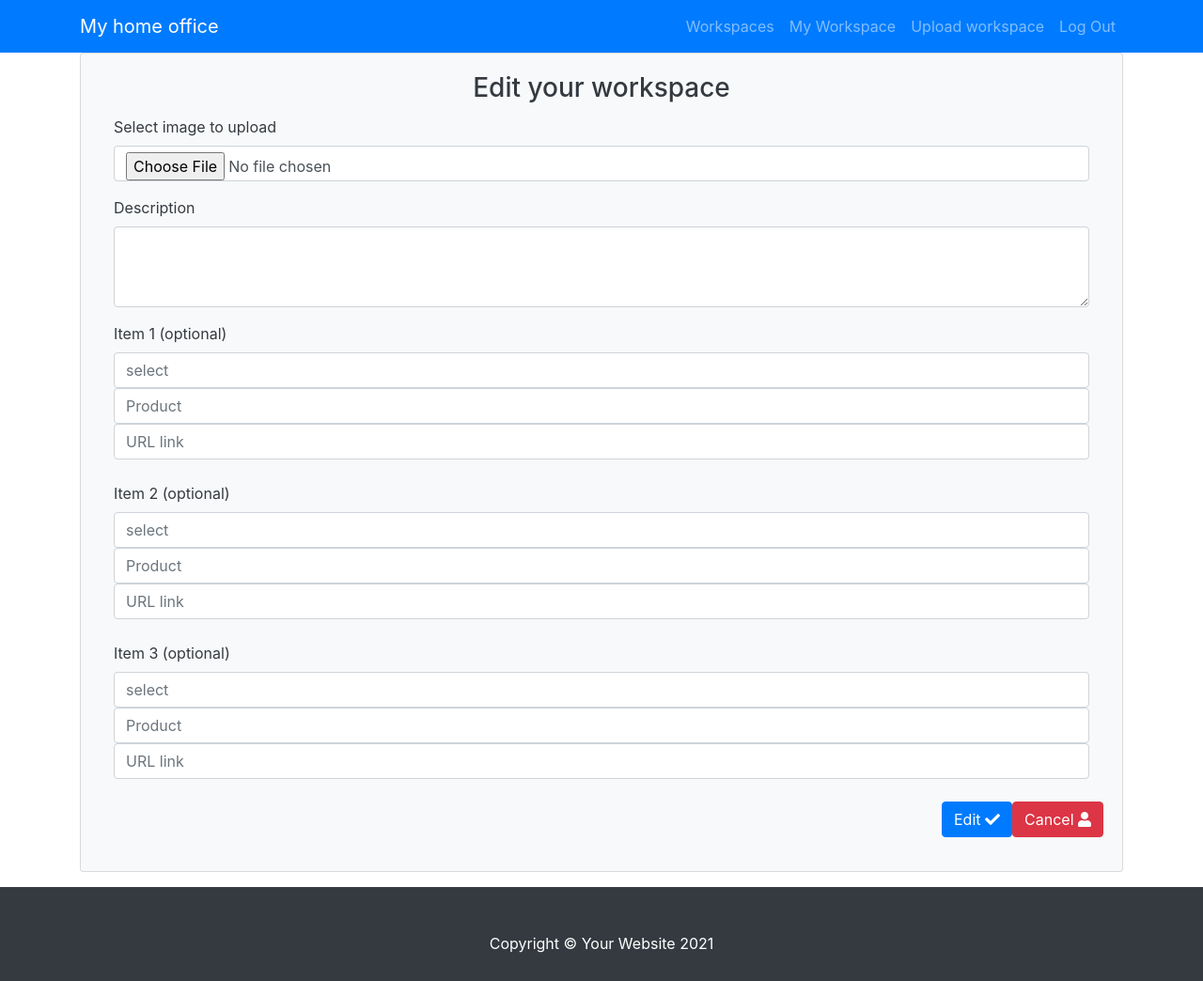
After one commit to David-A-Ray/MS3-My-home-office, a Flask app: a page that uses templates/base.html in a window 1280 px wide. The commit adds this page. Shown: the whole page at 94% size. Run offline with Flask 2, Linux system fonts and the light colour scheme; the visitor is signed in with stand-in values (Sample User, id 1); a database or web service that is not in the repository returns one stand-in record (values such as "Sample title"); some libraries are stand-ins or nearby versions.

Commit message:
wired up edit button

```diff
--- a/app.py
+++ b/app.py
@@ -105,7 +105,8 @@ def logout():
 @app.route("/")
 @app.route("/welcome")
 def welcome():
-    return render_template("welcome.html")
+    setups = mongo.db.my_set_up.find()
+    return render_template("welcome.html", setups=setups)
 
 
 @app.route("/home")
@@ -180,6 +181,14 @@ def add_workspace():
         return render_template("add_workspace.html")
 
 
+@app.route("/edit_workspace/<user>", methods=["GET", "POST"])
+def edit_workspace(user):
+    setup = mongo.db.my_set_up.find_one({"user_name": session["user"]})
+    products = mongo.db.products.find({"user_name": session["user"]}).sort("_id", 1)
+    return render_template("edit_workspace.html", setup=setup, products=products)
+
+
+
 if __name__ == "__main__":
     app.run(host=os.environ.get("IP"),
             port=int(os.environ.get("PORT")),
--- a/templates/base.html
+++ b/templates/base.html
@@ -86,7 +86,7 @@
     <script src="https://cdn.jsdelivr.net/npm/bootstrap@4.6.0/dist/js/bootstrap.min.js"></script>
     <script src="https://cdn.jsdelivr.net/npm/bootstrap@4.6.0/dist/js/bootstrap.bundle.min.js"></script>
     <!-- Core theme JS-->
-    <script src="{{ url_for('static', filename='js/scripts.js') }}"></script>
+    <script src="{{ url_for('static', filename='js/script.js') }}"></script>
     {% block scripts %}
     {% endblock %}
 </body>
--- /dev/null
+++ b/templates/edit_workspace.html
@@ -0,0 +1,74 @@
+{% extends "base.html" %}
+{% block content %}
+
+<div class="card text-dark bg-light mb-3 container-sm">
+    <div class="card-body">
+        <h3 class="card-title text-center">Edit your workspace</h3>
+        <form method="POST" enctype="multipart/form-data" action="{{ url_for('edit_workspace', user=setup.user_name) }}">
+            <!-- Image -->
+            <div class="mb-3">
+                <label for="file" class="form-label">Select image to upload</label>
+                <input class="form-control validate" type="file" id="image" name="image" required>
+            </div>
+            <!-- Description -->
+            <div class="mb-3">
+                <label for="description" class="form-label">Description</label>
+                <textarea class="form-control" id="description" name="description" rows="3" minlength="20"
+                    maxlength="250" required></textarea>
+            </div>
+            <!-- Product 1 -->
+            <!-- Dropdown -->
+            <label for="item_1" class="form-label">Item 1 (optional)</label>
+            <input class="form-control" list="datalistOptions" id="category_1" name="category_1"
+                placeholder="select">
+            <datalist id="datalistOptions">
+                <option value="Chair">
+                <option value="Desk">
+                <option value="Keyboard">
+                <option value="Monitor">
+                <option value="Mount">
+                <option value="Mouse">
+                <option value="Other hardware">
+                <option value="PC/Laptop">
+            </datalist>
+            <!-- Product -->
+            <input class="form-control" type="text" placeholder="Product" aria-label="Product/Brand Name" id="product_1" name="product_1">
+            <!-- URL link -->
+            <input class="form-control" type="text" placeholder="URL link" aria-label="URL link" id="url_1" name="url_1"><br>
+
+            <!-- Product 2 -->
+            <!-- Dropdown -->
+            <label for="item_2" class="form-label">Item 2 (optional)</label>
+            <input class="form-control" list="datalistOptions" id="category_2" name="category_2"
+                placeholder="select">
+            <!-- Product -->
+            <input class="form-control" type="text" placeholder="Product" aria-label="Product/Brand Name" id="product_2" name="product_2">
+            <!-- URL link -->
+            <input class="form-control" type="text" placeholder="URL link" aria-label="URL link" id="url_2" name="url_2"><br>
+
+            <!-- Product 3 -->
+            <!-- Dropdown -->
+            <label for="item_3" class="form-label">Item 3 (optional)</label>
+            <input class="form-control" list="datalistOptions" id="category_3" name="category_3"
+                placeholder="select">
+            <!-- Product -->
+            <input class="form-control" type="text" placeholder="Product" aria-label="Product/Brand Name" id="product_3" name="product_3">
+            <!-- URL link -->
+            <input class="form-control" type="text" placeholder="URL link" aria-label="URL link" id="url_3" name="url_3"><br>
+
+            <div class="row justify-content-end">
+                <!-- Submit button -->
+                <div class="mb-3">
+                    <button class="btn btn-primary" type="submit">Edit <i class="fas fa-check"></i></button>
+                </div>
+                <!-- Register -->
+                <div class="mb-3">
+                    <a href="{{ url_for('login') }}" class="btn btn-danger">Cancel <i
+                            class="fas fa-user"></i></a>
+                </div>
+            </div>
+        </form>
+    </div>
+</div>
+
+{% endblock %}
--- a/templates/login.html
+++ b/templates/login.html
@@ -19,11 +19,11 @@
             </div>
             <!-- login -->
             <div class="mb-3">
-                <button class="btn btn-primary" type="submit">Login<i class="fas fa-key"></i></button>
+                <button class="btn btn-primary" type="submit"><i class="fas fa-key"></i>  Login</button>
             </div>
             <!-- Register -->
             <div class="mb-3">
-                <a href="{{ url_for('register') }}" class="btn btn-danger">Register New User<i class="fas fa-user"></i></a>
+                <a href="{{ url_for('register') }}" class="btn btn-danger"><i class="fas fa-user"></i> Register New User</a>
             </div>
         </form>
     </div>
--- a/templates/my_workspace.html
+++ b/templates/my_workspace.html
@@ -19,7 +19,7 @@
         {% endfor %}
     </div>
     <div class="card-footer">
-        <a class="btn btn-primary" href="#!">Edit</a>
+        <a class="btn btn-primary" href="{{ url_for('edit_workspace', user=setup.user_name) }}">Edit</a>
         <a class="btn btn-danger" href="#!">Delete</a>
     </div>
 </div>
```
Also changed, not shown: templates/welcome.html (+4 -4 lines), static/css/style.css (line endings or trailing spaces).
